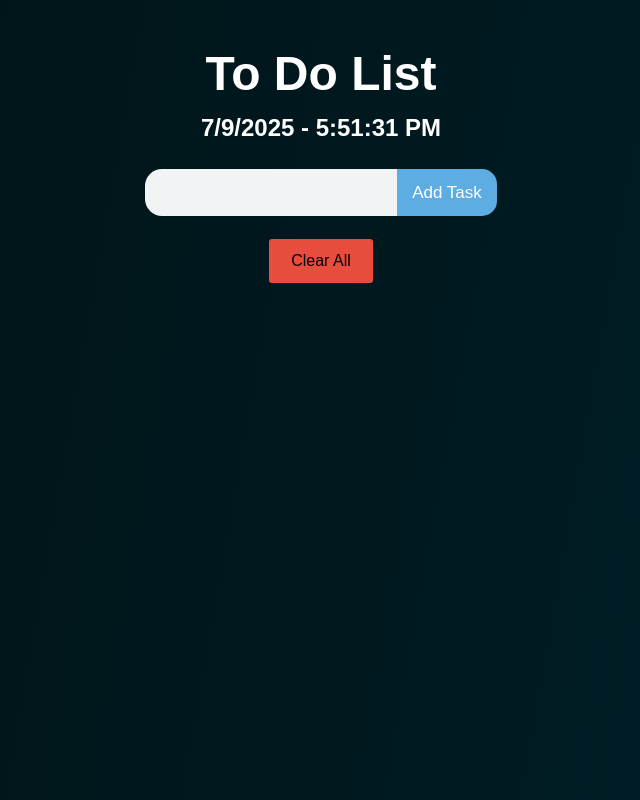
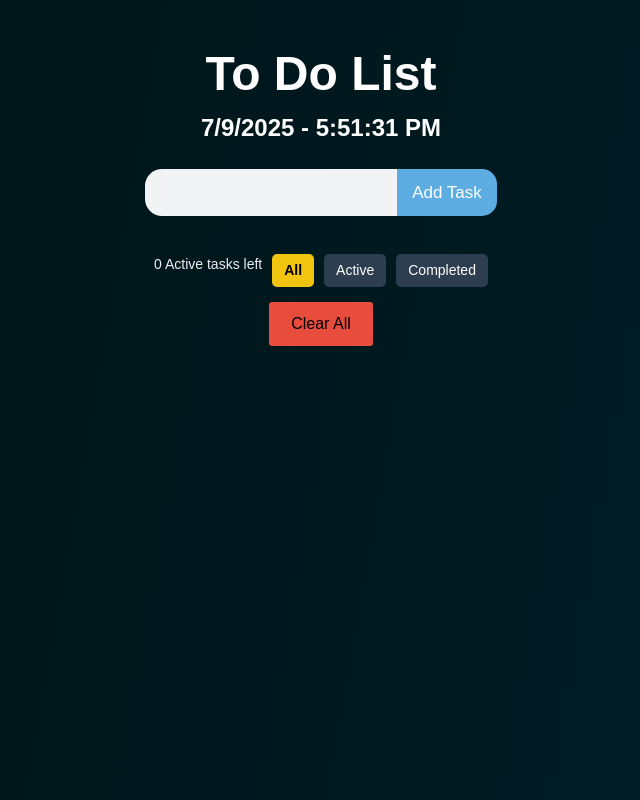
Before and after one commit to BilalSangari/Practice, a React (Vite) app: page / in a window 1280 px wide. Shown: the whole page, without its empty margins (319-959 px from the left). Built offline with nearby package versions, Linux system fonts and the light colour scheme.

Commit message:
All the updates are done

```diff
--- a/src/projects/Todo/Todo.css
+++ b/src/projects/Todo/Todo.css
@@ -194,3 +194,42 @@ li span {
 .clear-btn:hover {
   background-color: #8d1407;
 }
+
+.todo-item.completed span {
+  text-decoration: line-through;
+  opacity: 0.6;  /* makes it look dimmed */
+}
+
+.filter-bar {
+  display: flex;
+  justify-content: center;
+  gap: 1rem;
+  margin: 1.5rem 0;
+}
+
+.filter-bar button {
+  padding: 0.6rem 1.2rem;
+  font-size: 1.4rem;
+  border-radius: 0.5rem;
+  border: none;
+  cursor: pointer;
+  background-color: #2c3e50;
+  color: white;
+  transition: 0.2s ease;
+}
+
+.filter-bar button:hover {
+  background-color: #34495e;
+}
+
+.filter-bar .active-filter {
+  background-color: #f1c40f;
+  color: black;
+  font-weight: bold;
+}
+
+.task-count {
+  margin-right: auto;
+  font-size: 1.4rem;
+  color: #ecf0f1;
+}
--- a/src/projects/Todo/Todo.jsx
+++ b/src/projects/Todo/Todo.jsx
@@ -6,43 +6,37 @@ import { TodoDate } from "./TodoDate";
 
 export const Todo = () => {
   const [task, setTask] = useState([]);
+  const [filter, setFilter] = useState("all"); // 🔹 track current filter
 
-  // ✅ handle form submit
+  // ✅ handle form submit here
   const handleFormSubmit = (inputValue) => {
     if (!inputValue) return;
 
-    // prevent duplicates
-    if (task.some((t) => t.text === inputValue)) {
-      return;
-    }
+    // Prevent duplicates
+    if (task.some((t) => t.text === inputValue)) return;
 
-    // add as an object { text, completed }
-    setTask((prevTask) => [
-      ...prevTask,
-      { text: inputValue, completed: false },
-    ]);
+    // Add as object with completed = false
+    setTask((prevTask) => [...prevTask, { text: inputValue, completed: false }]);
   };
 
-  // ✅ delete task
   const handleDeleteTodo = (value) => {
     const updatedTask = task.filter((curTask) => curTask.text !== value);
     setTask(updatedTask);
   };
 
-  // ✅ toggle complete
+  const handleClearButton = () => {
+    setTask([]);
+  };
+
   const handleToggleComplete = (value) => {
     const updatedTask = task.map((curTask) =>
-      curTask.text === value
-        ? { ...curTask, completed: !curTask.completed }
-        : curTask
+      curTask.text === value ? { ...curTask, completed: !curTask.completed } : curTask
     );
     setTask(updatedTask);
   };
 
-  // ✅ clear all
-  const handleClearButton = () => {
-    setTask([]);
-  };
+  // ✅ count remaining active tasks
+  const activeTasksCount = task.filter((t) => !t.completed).length;
 
   return (
     <section className="todo-container">
@@ -51,24 +45,55 @@ export const Todo = () => {
         <TodoDate />
       </header>
 
-      {/* ✅ Pass the submit function down */}
+      {/* ✅ Input form */}
       <TodoForm onFormSubmit={handleFormSubmit} />
 
+      {/* ✅ Filter bar with task count */}
+      <div className="filter-bar">
+        <span className="task-count">{activeTasksCount} Active tasks left</span>
+        <button
+          className={filter === "all" ? "active-filter" : ""}
+          onClick={() => setFilter("all")}
+        >
+          All
+        </button>
+        <button
+          className={filter === "active" ? "active-filter" : ""}
+          onClick={() => setFilter("active")}
+        >
+          Active
+        </button>
+        <button
+          className={filter === "completed" ? "active-filter" : ""}
+          onClick={() => setFilter("completed")}
+        >
+          Completed
+        </button>
+      </div>
+
+      {/* ✅ List */}
       <section className="myUnOrdList">
         <ul>
-          {task.map((curTask, index) => {
-            return (
+          {task
+            .filter((t) => {
+              if (filter === "active") return !t.completed;
+              if (filter === "completed") return t.completed;
+              return true; // "all"
+            })
+            .slice()
+            .sort((a, b) => a.completed - b.completed)
+            .map((curTask, index) => (
               <TodoList
                 key={index}
                 data={curTask}
                 onHandleDeleteTodo={handleDeleteTodo}
-                onToggleComplete={handleToggleComplete} // ✅ pass toggle
+                onToggleComplete={handleToggleComplete}
               />
-            );
-          })}
+            ))}
         </ul>
       </section>
 
+      {/* ✅ Clear button */}
       <section>
         <button className="clear-btn" onClick={handleClearButton}>
           Clear All
--- a/src/projects/Todo/TodoForm.jsx
+++ b/src/projects/Todo/TodoForm.jsx
@@ -30,5 +30,6 @@ export const TodoForm = ({ onFormSubmit }) => {
                 </div>
             </form>
         </section>
+
     )
 }
```
